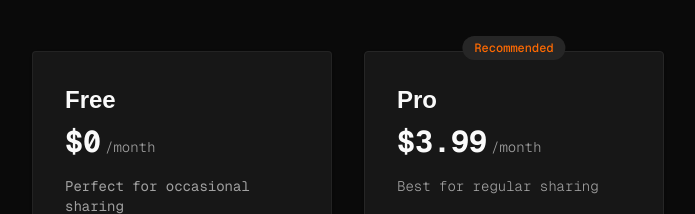
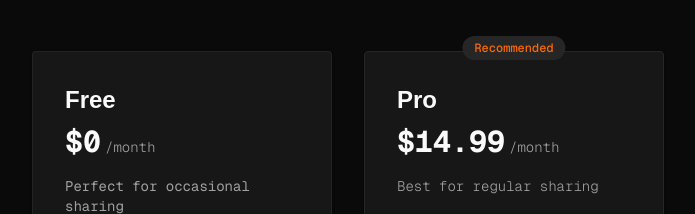
Before and after one commit to shubomifashakin/temp-fe, a Next.js app: page / in a window 1280 px wide. Shown: the part 1800-2014 px from the top of the page, without its empty margins (292-987 px from the left). Built offline with nearby package versions, Linux system fonts and the light colour scheme; no server answers; a web font is replaced by a local one.

Commit message:
fix: update pricing on landing page

```diff
--- a/app/page.tsx
+++ b/app/page.tsx
@@ -185,7 +185,9 @@ export default function Home() {
                 </h3>
 
                 <div className="flex items-baseline gap-1 mb-4">
-                  <span className="text-3xl text-heading font-bold">$3.99</span>
+                  <span className="text-3xl text-heading font-bold">
+                    $14.99
+                  </span>
 
                   <span className="text-sm text-leading">/month</span>
                 </div>
```
